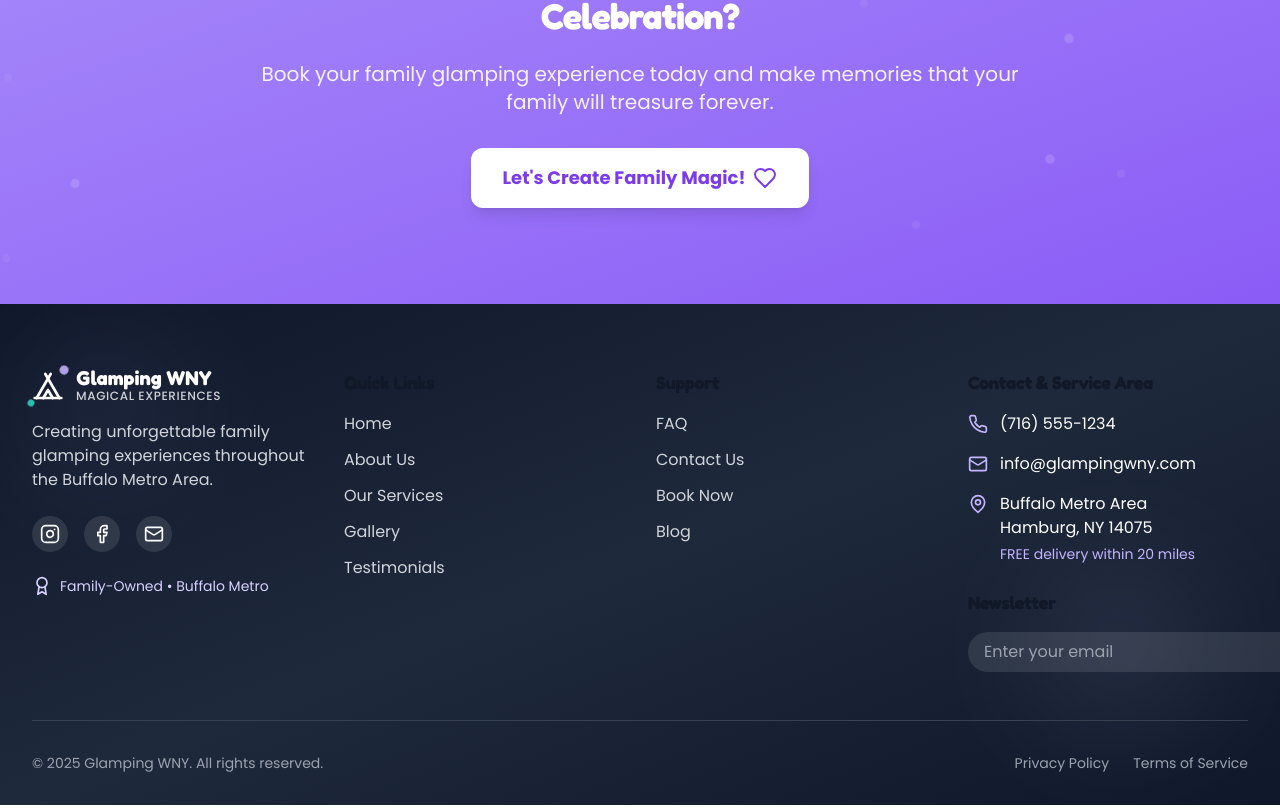
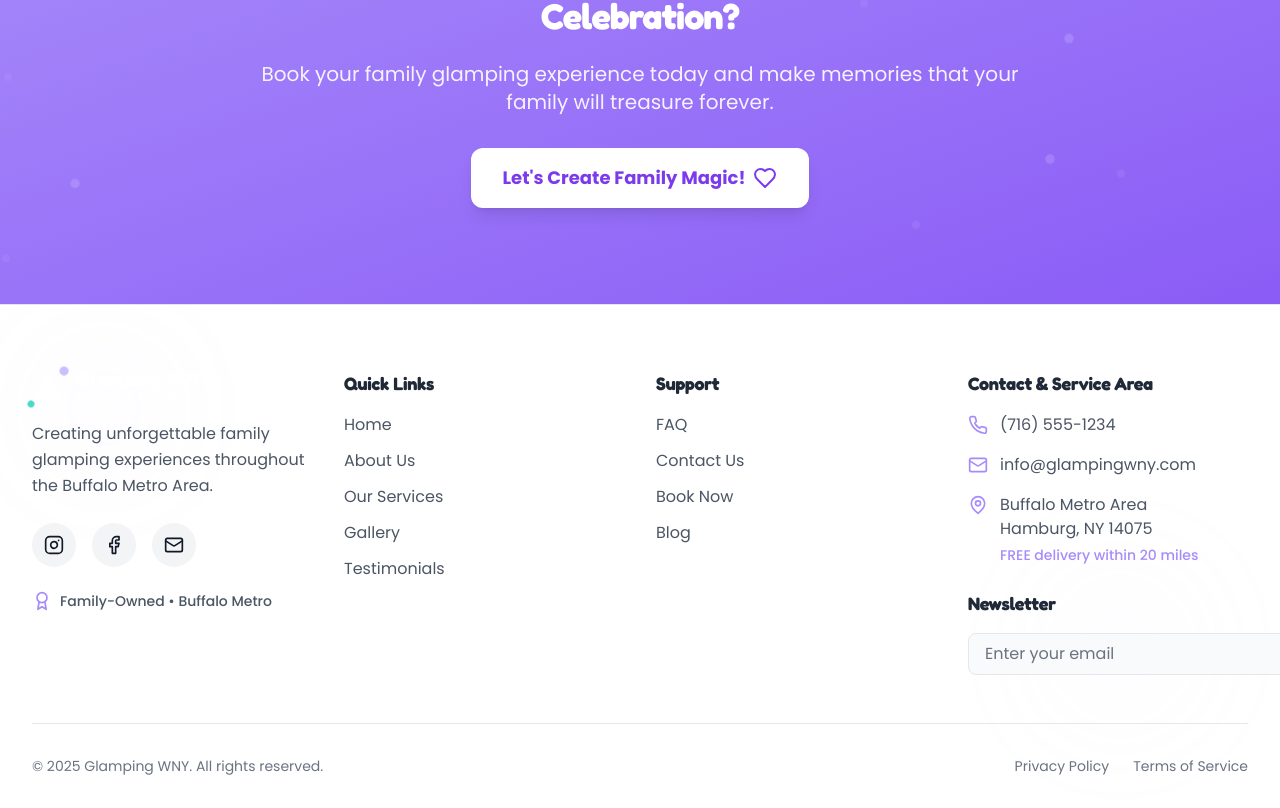
Before and after one commit to garrettm19/glampingwny, a React (Vite) app: page / in a window 1280 px wide. Shown: the part 6415-7223 px from the top of the page. Built offline with nearby package versions, Linux system fonts and the light colour scheme; no server answers.

Commit message:
Fix bottom section colors for professional look

```diff
--- a/src/components/layout/Footer.tsx
+++ b/src/components/layout/Footer.tsx
@@ -14,9 +14,9 @@ const Footer: React.FC = () => {
   };
 
   return (
-    <footer className="bg-gradient-to-br from-slate-900 via-slate-800 to-slate-900 text-white pt-16 pb-8 relative overflow-hidden" role="contentinfo">
-      {/* Background decoration */}
-      <div className="absolute inset-0 opacity-10">
+    <footer className="bg-white border-t border-gray-200 pt-16 pb-8 relative overflow-hidden" role="contentinfo">
+      {/* Subtle background decoration */}
+      <div className="absolute inset-0 opacity-5">
         <div className="absolute top-10 left-10 w-32 h-32 bg-lavender-400 rounded-full blur-3xl" />
         <div className="absolute bottom-20 right-20 w-40 h-40 bg-lavender-300 rounded-full blur-3xl" />
       </div>
@@ -26,9 +26,9 @@ const Footer: React.FC = () => {
           {/* Logo and About */}
           <div className="col-span-1 lg:col-span-1">
             <div className="mb-4">
-              <Logo footer />
+              <Logo />
             </div>
-            <p className="text-gray-300 mb-6">
+            <p className="text-gray-600 mb-6 leading-relaxed">
               Creating unforgettable family glamping experiences throughout the Buffalo Metro Area.
             </p>
             <div className="flex space-x-4 mb-6">
@@ -36,7 +36,7 @@ const Footer: React.FC = () => {
                 href="https://instagram.com/glampingwny"
                 target="_blank"
                 rel="noopener noreferrer"
-                className="bg-white/10 p-2 rounded-full hover:bg-lavender-500/20 transition-colors focus:outline-none focus-visible:ring-2 focus-visible:ring-lavender-400"
+                className="bg-gray-100 p-3 rounded-full hover:bg-lavender-100 hover:text-lavender-600 transition-colors focus:outline-none focus-visible:ring-2 focus-visible:ring-lavender-400"
                 aria-label="Follow us on Instagram"
               >
                 <Instagram className="h-5 w-5" />
@@ -45,82 +45,82 @@ const Footer: React.FC = () => {
                 href="https://facebook.com/glampingwny"
                 target="_blank"
                 rel="noopener noreferrer"
-                className="bg-white/10 p-2 rounded-full hover:bg-lavender-500/20 transition-colors focus:outline-none focus-visible:ring-2 focus-visible:ring-lavender-400"
+                className="bg-gray-100 p-3 rounded-full hover:bg-lavender-100 hover:text-lavender-600 transition-colors focus:outline-none focus-visible:ring-2 focus-visible:ring-lavender-400"
                 aria-label="Follow us on Facebook"
               >
                 <Facebook className="h-5 w-5" />
               </a>
               <a
                 href="mailto:info@glampingwny.com"
-                className="bg-white/10 p-2 rounded-full hover:bg-white/20 transition-colors focus:outline-none focus-visible:ring-2 focus-visible:ring-lavender-400"
+                className="bg-gray-100 p-3 rounded-full hover:bg-lavender-100 hover:text-lavender-600 transition-colors focus:outline-none focus-visible:ring-2 focus-visible:ring-lavender-400"
                 aria-label="Email us"
               >
                 <Mail className="h-5 w-5" />
               </a>
             </div>
-            <div className="flex items-center text-lavender-300">
-              <Award className="h-5 w-5 mr-2" />
-              <span className="text-sm">Family-Owned • Buffalo Metro</span>
+            <div className="flex items-center text-gray-600">
+              <Award className="h-5 w-5 mr-2 text-lavender-500" />
+              <span className="text-sm font-medium">Family-Owned • Buffalo Metro</span>
             </div>
           </div>
 
           {/* Quick Links */}
           <div className="col-span-1">
-            <h3 className="text-lg font-bold mb-4">Quick Links</h3>
+            <h3 className="text-lg font-bold mb-4 text-gray-800">Quick Links</h3>
             <nav aria-label="Footer navigation">
               <ul className="space-y-3">
-                <li><Link to="/" className="text-gray-300 hover:text-lavender-300 transition-colors focus:outline-none focus-visible:ring-2 focus-visible:ring-lavender-400 rounded">Home</Link></li>
-                <li><Link to="/about" className="text-gray-300 hover:text-lavender-300 transition-colors focus:outline-none focus-visible:ring-2 focus-visible:ring-lavender-400 rounded">About Us</Link></li>
-                <li><Link to="/services" className="text-gray-300 hover:text-lavender-300 transition-colors focus:outline-none focus-visible:ring-2 focus-visible:ring-lavender-400 rounded">Our Services</Link></li>
-                <li><Link to="/gallery" className="text-gray-300 hover:text-lavender-300 transition-colors focus:outline-none focus-visible:ring-2 focus-visible:ring-lavender-400 rounded">Gallery</Link></li>
-                <li><Link to="/testimonials" className="text-gray-300 hover:text-lavender-300 transition-colors focus:outline-none focus-visible:ring-2 focus-visible:ring-lavender-400 rounded">Testimonials</Link></li>
+                <li><Link to="/" className="text-gray-600 hover:text-lavender-600 transition-colors focus:outline-none focus-visible:ring-2 focus-visible:ring-lavender-400 rounded">Home</Link></li>
+                <li><Link to="/about" className="text-gray-600 hover:text-lavender-600 transition-colors focus:outline-none focus-visible:ring-2 focus-visible:ring-lavender-400 rounded">About Us</Link></li>
+                <li><Link to="/services" className="text-gray-600 hover:text-lavender-600 transition-colors focus:outline-none focus-visible:ring-2 focus-visible:ring-lavender-400 rounded">Our Services</Link></li>
+                <li><Link to="/gallery" className="text-gray-600 hover:text-lavender-600 transition-colors focus:outline-none focus-visible:ring-2 focus-visible:ring-lavender-400 rounded">Gallery</Link></li>
+                <li><Link to="/testimonials" className="text-gray-600 hover:text-lavender-600 transition-colors focus:outline-none focus-visible:ring-2 focus-visible:ring-lavender-400 rounded">Testimonials</Link></li>
               </ul>
             </nav>
           </div>
 
           {/* Support Links */}
           <div className="col-span-1">
-            <h3 className="text-lg font-bold mb-4">Support</h3>
+            <h3 className="text-lg font-bold mb-4 text-gray-800">Support</h3>
             <nav aria-label="Support navigation">
               <ul className="space-y-3">
-                <li><Link to="/faq" className="text-gray-300 hover:text-lavender-300 transition-colors focus:outline-none focus-visible:ring-2 focus-visible:ring-lavender-400 rounded">FAQ</Link></li>
-                <li><Link to="/contact" className="text-gray-300 hover:text-lavender-300 transition-colors focus:outline-none focus-visible:ring-2 focus-visible:ring-lavender-400 rounded">Contact Us</Link></li>
-                <li><Link to="/book-now" className="text-gray-300 hover:text-lavender-300 transition-colors focus:outline-none focus-visible:ring-2 focus-visible:ring-lavender-400 rounded">Book Now</Link></li>
-                <li><Link to="/blog" className="text-gray-300 hover:text-lavender-300 transition-colors focus:outline-none focus-visible:ring-2 focus-visible:ring-lavender-400 rounded">Blog</Link></li>
+                <li><Link to="/faq" className="text-gray-600 hover:text-lavender-600 transition-colors focus:outline-none focus-visible:ring-2 focus-visible:ring-lavender-400 rounded">FAQ</Link></li>
+                <li><Link to="/contact" className="text-gray-600 hover:text-lavender-600 transition-colors focus:outline-none focus-visible:ring-2 focus-visible:ring-lavender-400 rounded">Contact Us</Link></li>
+                <li><Link to="/book-now" className="text-gray-600 hover:text-lavender-600 transition-colors focus:outline-none focus-visible:ring-2 focus-visible:ring-lavender-400 rounded">Book Now</Link></li>
+                <li><Link to="/blog" className="text-gray-600 hover:text-lavender-600 transition-colors focus:outline-none focus-visible:ring-2 focus-visible:ring-lavender-400 rounded">Blog</Link></li>
               </ul>
             </nav>
           </div>
 
           {/* Contact & Service Area */}
           <div className="col-span-1">
-            <h3 className="text-lg font-bold mb-4">Contact & Service Area</h3>
+            <h3 className="text-lg font-bold mb-4 text-gray-800">Contact & Service Area</h3>
             <ul className="space-y-4 mb-6">
               <li className="flex items-start">
-                <Phone className="h-5 w-5 mr-3 text-lavender-400 flex-shrink-0 mt-0.5" />
+                <Phone className="h-5 w-5 mr-3 text-lavender-500 flex-shrink-0 mt-0.5" />
                 <a
                   href="tel:+17165551234"
-                  className="hover:text-lavender-300 transition-colors focus:outline-none focus-visible:ring-2 focus-visible:ring-lavender-400 rounded"
+                  className="text-gray-600 hover:text-lavender-600 transition-colors focus:outline-none focus-visible:ring-2 focus-visible:ring-lavender-400 rounded"
                 >
                   (716) 555-1234
                 </a>
               </li>
               <li className="flex items-start">
-                <Mail className="h-5 w-5 mr-3 text-lavender-400 flex-shrink-0 mt-0.5" />
+                <Mail className="h-5 w-5 mr-3 text-lavender-500 flex-shrink-0 mt-0.5" />
                 <a
                   href="mailto:info@glampingwny.com"
-                  className="hover:text-lavender-300 transition-colors focus:outline-none focus-visible:ring-2 focus-visible:ring-lavender-400 rounded"
+                  className="text-gray-600 hover:text-lavender-600 transition-colors focus:outline-none focus-visible:ring-2 focus-visible:ring-lavender-400 rounded"
                 >
                   info@glampingwny.com
                 </a>
               </li>
               <li className="flex items-start">
-                <MapPin className="h-5 w-5 mr-3 text-lavender-400 flex-shrink-0 mt-0.5" />
+                <MapPin className="h-5 w-5 mr-3 text-lavender-500 flex-shrink-0 mt-0.5" />
                 <div>
-                  <address className="not-italic">
+                  <address className="not-italic text-gray-600">
                     Buffalo Metro Area<br />
                     Hamburg, NY 14075
                   </address>
-                  <p className="text-sm text-lavender-400 mt-1">
+                  <p className="text-sm text-lavender-500 mt-1 font-medium">
                     FREE delivery within 20 miles
                   </p>
                 </div>
@@ -129,20 +129,20 @@ const Footer: React.FC = () => {
 
             {/* Newsletter Signup */}
             <div>
-              <h3 className="text-lg font-bold mb-4">Newsletter</h3>
+              <h3 className="text-lg font-bold mb-4 text-gray-800">Newsletter</h3>
               <form onSubmit={handleSubmit} className="flex">
                 <input
                   type="email"
                   value={email}
                   onChange={(e) => setEmail(e.target.value)}
                   placeholder="Enter your email"
-                  className="flex-1 px-4 py-2 rounded-l-full bg-white/10 text-white placeholder-gray-400 focus:outline-none focus:ring-2 focus:ring-lavender-400"
+                  className="flex-1 px-4 py-2 rounded-l-lg bg-gray-50 text-gray-800 placeholder-gray-500 border border-gray-200 focus:outline-none focus:ring-2 focus:ring-lavender-400 focus:border-lavender-400"
                   required
                   aria-label="Email for newsletter"
                 />
                 <button
                   type="submit"
-                  className="px-4 py-2 bg-gradient-to-r from-lavender-500 to-lavender-600 rounded-r-full hover:from-lavender-600 hover:to-lavender-700 transition-colors focus:outline-none focus-visible:ring-2 focus-visible:ring-lavender-400"
+                  className="px-4 py-2 bg-gradient-to-r from-lavender-500 to-lavender-600 rounded-r-lg hover:from-lavender-600 hover:to-lavender-700 transition-colors focus:outline-none focus-visible:ring-2 focus-visible:ring-lavender-400 text-white"
                   aria-label="Subscribe to newsletter"
                 >
                   <Send className="h-5 w-5" />
@@ -153,16 +153,16 @@ const Footer: React.FC = () => {
         </div>
 
         {/* Bottom Bar */}
-        <div className="pt-8 border-t border-gray-700 text-center md:flex md:justify-between md:items-center">
-          <p className="text-gray-400 text-sm">
+        <div className="pt-8 border-t border-gray-200 text-center md:flex md:justify-between md:items-center">
+          <p className="text-gray-500 text-sm">
             &copy; {new Date().getFullYear()} Glamping WNY. All rights reserved.
           </p>
           <div className="mt-4 md:mt-0">
-            <ul className="flex justify-center md:justify-end space-x-6 text-sm text-gray-400">
+            <ul className="flex justify-center md:justify-end space-x-6 text-sm text-gray-500">
               <li>
                 <Link
                   to="/privacy-policy"
-                  className="hover:text-lavender-300 transition-colors focus:outline-none focus-visible:ring-2 focus-visible:ring-lavender-400 rounded"
+                  className="hover:text-lavender-600 transition-colors focus:outline-none focus-visible:ring-2 focus-visible:ring-lavender-400 rounded"
                 >
                   Privacy Policy
                 </Link>
@@ -170,7 +170,7 @@ const Footer: React.FC = () => {
               <li>
                 <Link
                   to="/terms"
-                  className="hover:text-lavender-300 transition-colors focus:outline-none focus-visible:ring-2 focus-visible:ring-lavender-400 rounded"
+                  className="hover:text-lavender-600 transition-colors focus:outline-none focus-visible:ring-2 focus-visible:ring-lavender-400 rounded"
                 >
                   Terms of Service
                 </Link>
```
Also changed, not shown: src/pages/AboutPage.tsx (+10 -32 lines).
